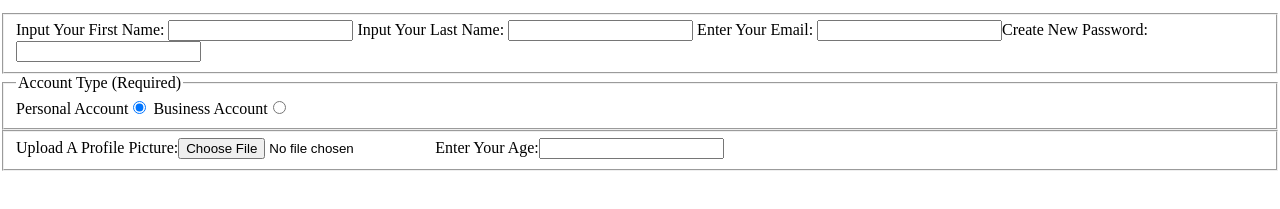
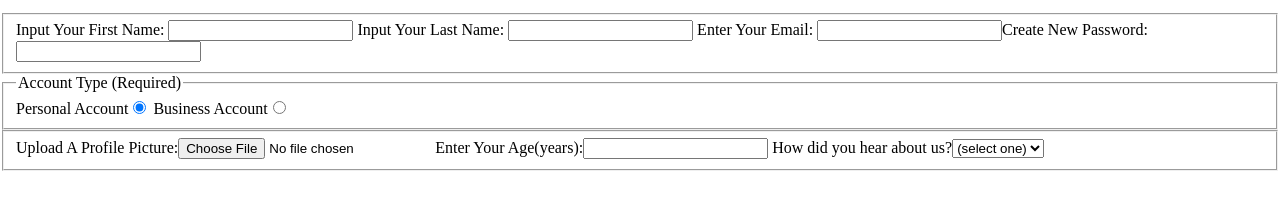
Before and after one commit to edwardmbitsi/User-Form, a plain HTML site: page index.html in a window 1280 px wide. Shown: the part 101-310 px from the top of the page. Drawn offline with Linux system fonts and the light colour scheme.

Commit message:
Update index.html

```diff
--- a/index.html
+++ b/index.html
@@ -22,7 +22,14 @@
    </fieldset>
    <fieldset>
     <label for="profile-picture">Upload A Profile Picture:<input type="file" name="profile-picture" id="profile-picture"></label>
-    <label for="age">Enter Your Age:<input id="age" name="age" min="13" max="120" name="age" /></label>
+    <label for="age">Enter Your Age(years):<input id="age" name="age" min="13" max="120" name="age" /></label>
+    <label for="referrer">How did you hear about us?<select id="referer" name="referer">
+     <option value="">(select one)</option>
+     <option value="1">Twitter</option>
+     <option value="2">Instagram</option>
+     <option value="3">Tiktok</option>
+    </select>
+    </label>
    </fieldset>
 
   </form>
```
